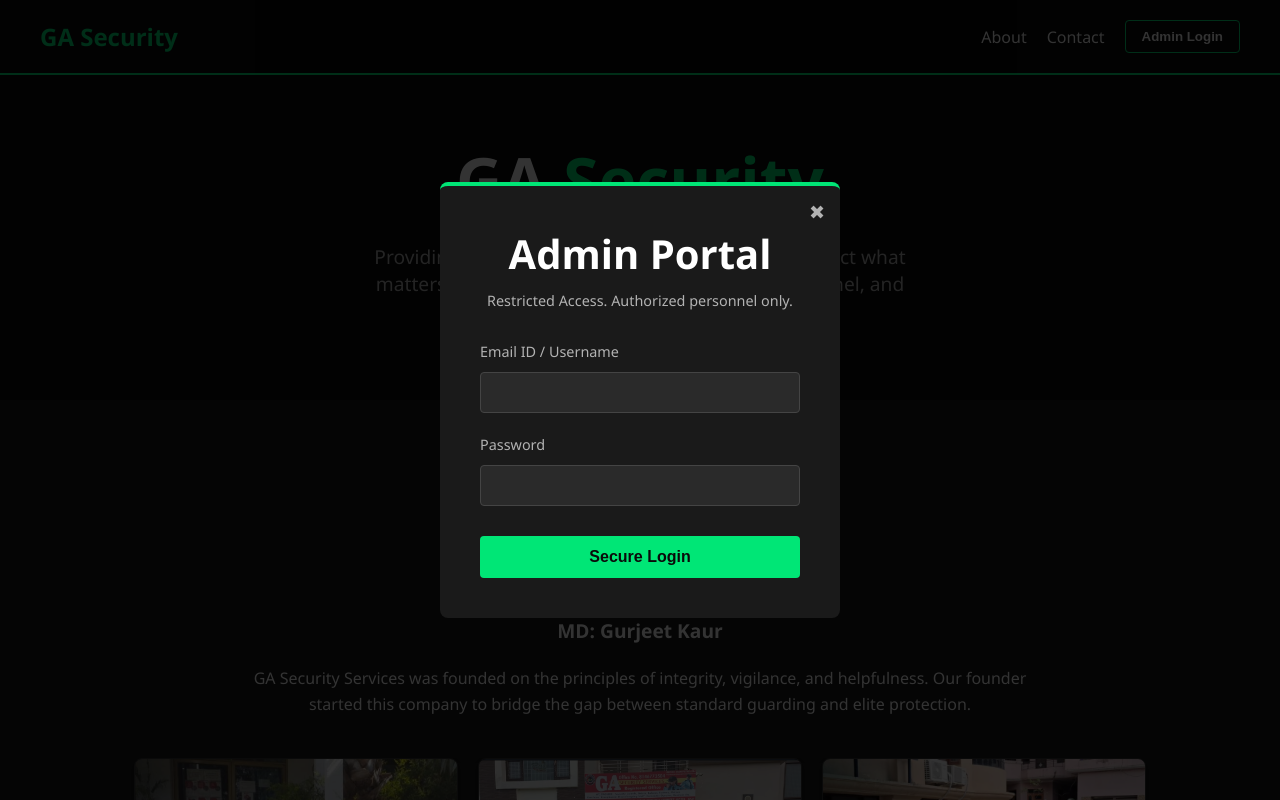
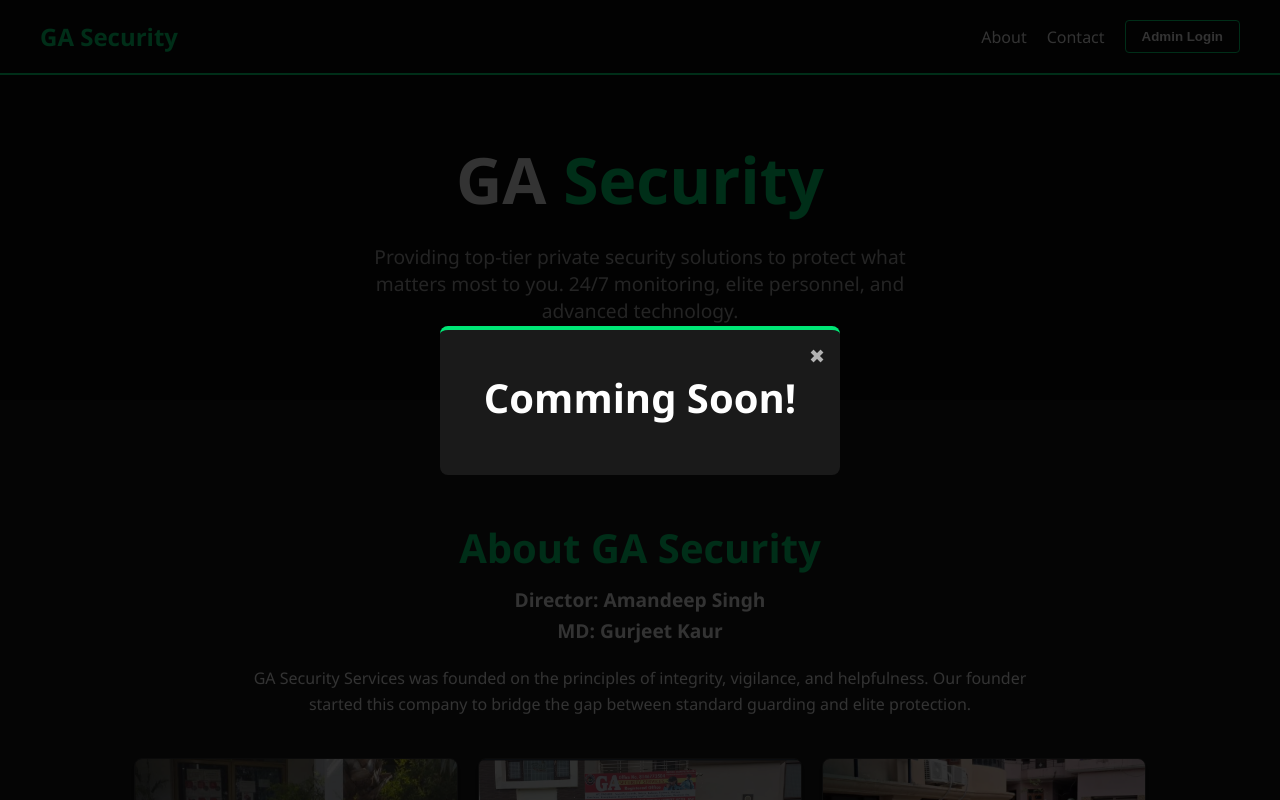
Before and after one commit to KunalSambyal/ga-security-frontend, a React (Vite) app: page / in a window 1280 px wide. Both pictures are taken after a click on the button "Admin Login". Shown: the top 800 px of the page. Built offline with nearby package versions, Linux system fonts and the light colour scheme.

Commit message:
Admin Coming soon

```diff
--- a/src/components/Contact.jsx
+++ b/src/components/Contact.jsx
@@ -80,7 +80,7 @@ function Contact() {
             onMouseOver={(e) => (e.target.style.color = "var(--accent-green)")}
             onMouseOut={(e) => (e.target.style.color = "var(--text-muted)")}
           >
-            asgsp@gmail.com@gmail.com
+            asgsp@gmail.com
           </a>
 
           <h4 style={labelStyle}>Mobile</h4>
--- a/src/components/LoginModal.jsx
+++ b/src/components/LoginModal.jsx
@@ -85,9 +85,9 @@ function LoginModal({ isOpen, onClose }) {
         <h2
           style={{ textAlign: "center", marginBottom: "10px", color: "white" }}
         >
-          Admin Portal
+          Comming Soon!
         </h2>
-        <p
+        {/* <p
           style={{
             textAlign: "center",
             color: "var(--text-muted)",
@@ -124,7 +124,7 @@ function LoginModal({ isOpen, onClose }) {
           <button type="submit" style={buttonStyle}>
             Secure Login
           </button>
-        </form>
+        </form> */}
       </div>
     </div>
   );
```
